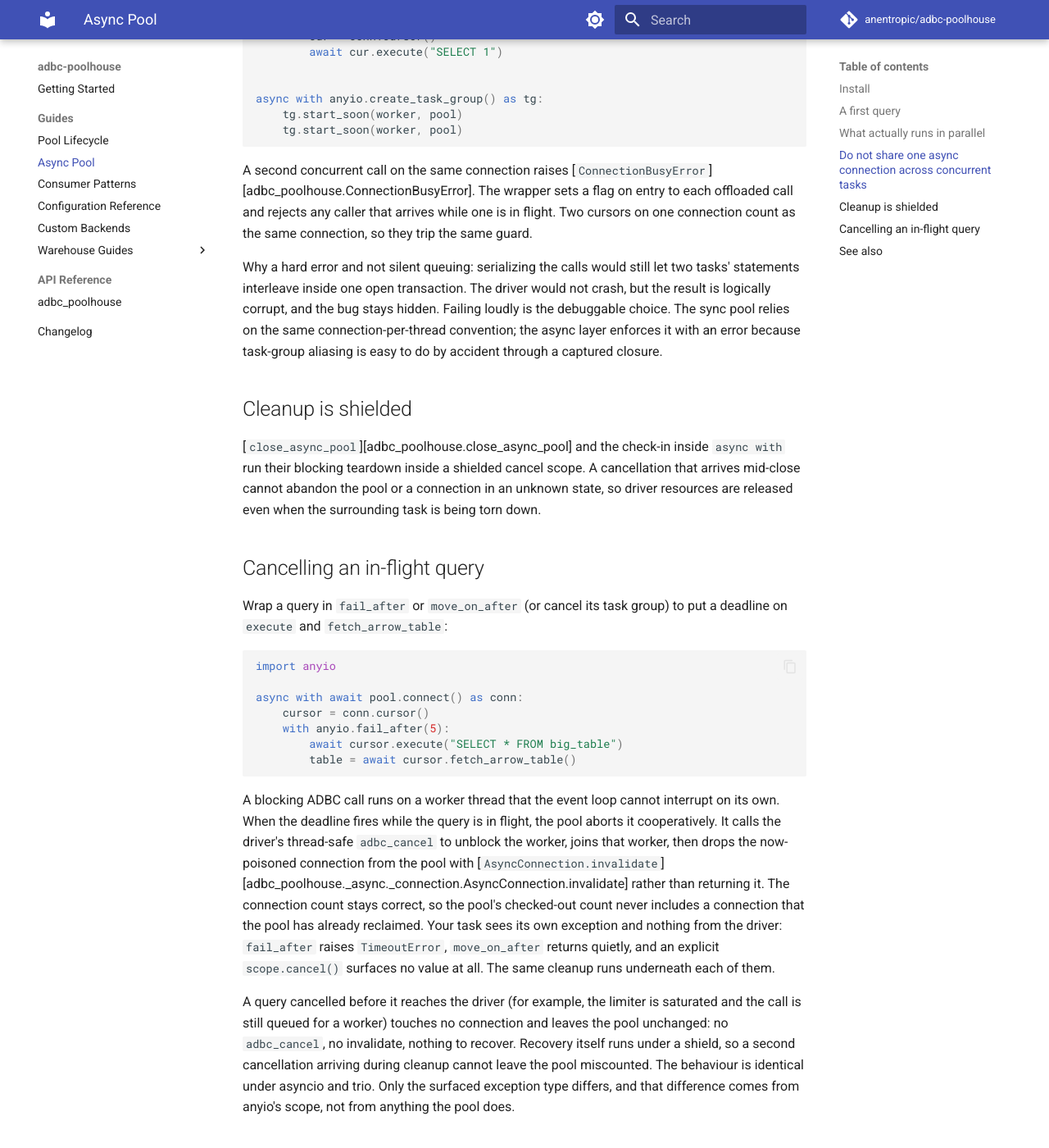
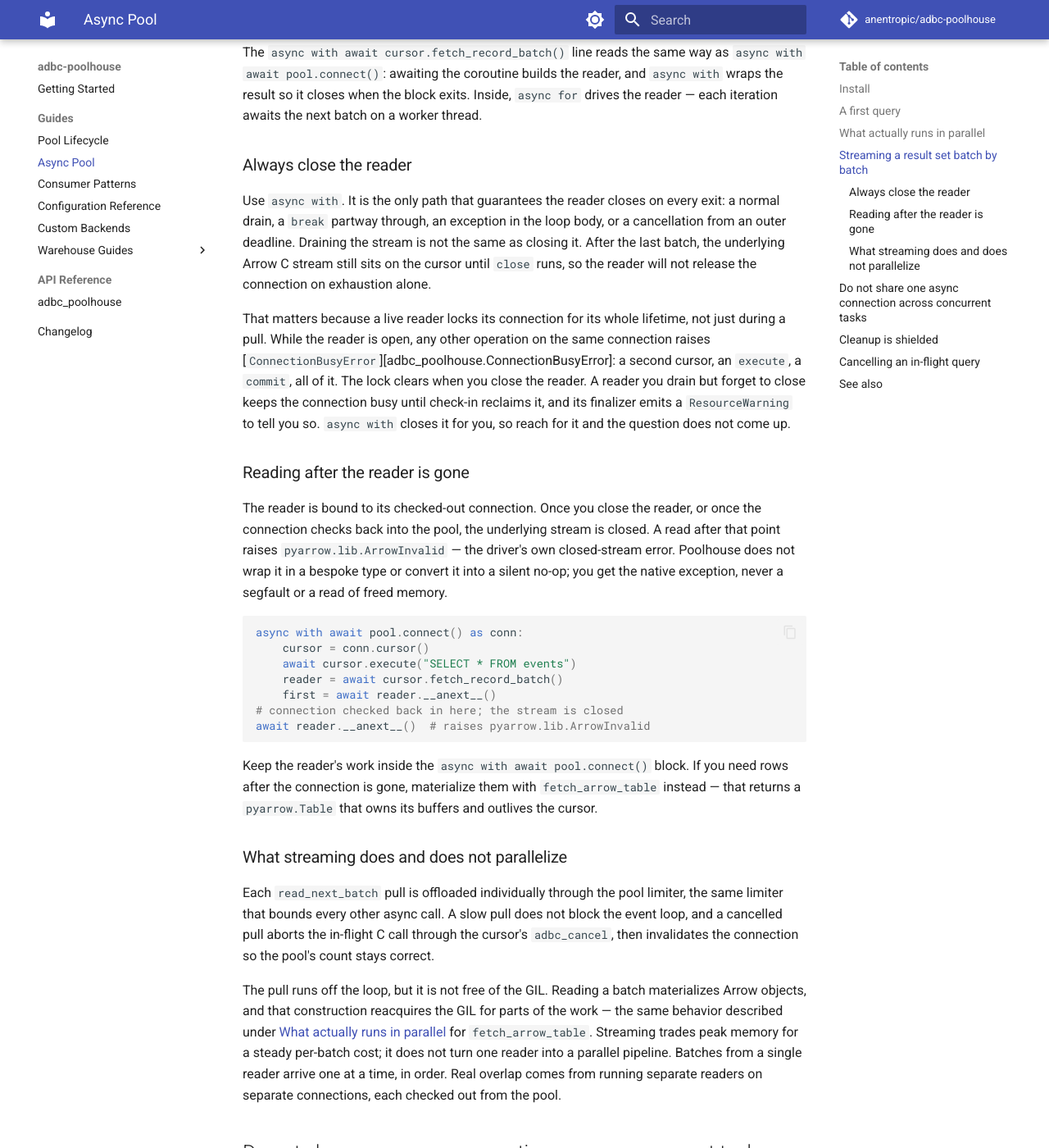
Before and after one commit to anentropic/adbc-poolhouse, an MkDocs documentation site: the page built from docs/src/guides/async.md, in a window 1280 px wide and 1400 px high, scrolled down 3407 px. Shown: the whole window at 82% size. Built offline with MkDocs 1.6.1 and Material for MkDocs 9.7.7, drawn with Linux system fonts in a browser that asks for light colours; comment, search, counter and statistics services are not loaded; some of the changed text lies outside the part shown.

Commit message:
docs(29-04): document Arrow streaming in the async guide
- Add a 'Streaming a result set batch by batch' how-to section to the async
  guide: canonical async with await cursor.fetch_record_batch() usage, the
  always-close reader-lifetime contract, read-after-checkin native ArrowInvalid,
  and honest per-batch-offload / GIL-reacquired concurrency framing (T-29-07)
- Register AsyncRecordBatchReader in gen_ref_pages.py's async reference block so
  the API reference renders it and fetch_record_batch
- Drop Arrow streaming from the experimental 'not available yet' list; add reader
  cross-links in the warning and See also section
- Humanizer pass applied to all new prose

Co-Authored-By: Claude Opus 4.8 (1M context) <noreply@anthropic.com>

````diff
--- a/docs/scripts/gen_ref_pages.py
+++ b/docs/scripts/gen_ref_pages.py
@@ -41,6 +41,12 @@ experimental and is not part of the constructible public API.
       filters: ["!^__"]
 
 ::: adbc_poolhouse._async._cursor.AsyncCursor
+    options:
+      show_root_heading: true
+      members_order: source
+      filters: ["!^__"]
+
+::: adbc_poolhouse._async._reader.AsyncRecordBatchReader
     options:
       show_root_heading: true
       members_order: source
--- a/docs/src/guides/async.md
+++ b/docs/src/guides/async.md
@@ -22,14 +22,14 @@ awaited.
 
     It is also incomplete. The following are not available yet on the async side:
 
-    - **Arrow streaming** — `fetch_record_batch` and `async for batch in ...`
     - **Async bulk write** — `adbc_ingest`
     - **DataFrame convenience** — `fetch_df` and `fetch_polars`
     - **Async ADBC metadata** — `adbc_get_table_schema`, `adbc_get_objects`, `adbc_get_info`
     - **Async prepared statements** — `adbc_prepare`, `adbc_execute_schema`
 
     What you get today is checkout, `execute` / `executemany`, the `fetch*` methods,
-    `fetch_arrow_table`, and cooperative cancellation. The rest is on the roadmap.
+    `fetch_arrow_table`, Arrow streaming through `fetch_record_batch`, and cooperative
+    cancellation. The rest is on the roadmap.
 
 ## Install
 
@@ -134,6 +134,94 @@ The pool caps concurrency for you. Each [`AsyncPool`][adbc_poolhouse._async._poo
 in-flight offloaded calls can never exceed the pool's checkout ceiling. There is
 no separate knob to tune and no global limiter to collide with.
 
+## Streaming a result set batch by batch
+
+`fetch_arrow_table` materializes the whole result before it returns. For a large
+query that is a lot of memory to hold at once. When you want to process the rows in
+chunks instead, `fetch_record_batch` hands you an
+[`AsyncRecordBatchReader`][adbc_poolhouse._async._reader.AsyncRecordBatchReader]:
+an async iterator that pulls one `pyarrow.RecordBatch` at a time, each pull offloaded
+off the event loop.
+
+The canonical form stacks `async with` over the awaited `fetch_record_batch`, then
+iterates:
+
+```python
+import anyio
+from adbc_poolhouse import DuckDBConfig, managed_async_pool
+
+async with managed_async_pool(DuckDBConfig(database="/tmp/warehouse.db")) as pool:
+    async with await pool.connect() as conn:
+        cursor = conn.cursor()
+        await cursor.execute("SELECT * FROM events WHERE day = ?", ["2026-06-27"])
+        async with await cursor.fetch_record_batch() as reader:
+            async for batch in reader:
+                process(batch)  # a pyarrow.RecordBatch, one chunk at a time
+```
+
+The `async with await cursor.fetch_record_batch()` line reads the same way as
+`async with await pool.connect()`: awaiting the coroutine builds the reader, and
+`async with` wraps the result so it closes when the block exits. Inside, `async for`
+drives the reader — each iteration awaits the next batch on a worker thread.
+
+### Always close the reader
+
+Use `async with`. It is the only path that guarantees the reader closes on every
+exit: a normal drain, a `break` partway through, an exception in the loop body, or a
+cancellation from an outer deadline. Draining the stream is not the same as closing
+it. After the last batch, the underlying Arrow C stream still sits on the cursor
+until `close` runs, so the reader will not release the connection on exhaustion
+alone.
+
+That matters because a live reader locks its connection for its whole lifetime, not
+just during a pull. While the reader is open, any other operation on the same
+connection raises
+[`ConnectionBusyError`][adbc_poolhouse.ConnectionBusyError]: a second cursor, an
+`execute`, a `commit`, all of it. The lock clears when you close the reader. A reader
+you drain but forget to close keeps the connection busy until check-in reclaims it,
+and its finalizer emits a `ResourceWarning` to tell you so. `async with` closes it for
+you, so reach for it and the question does not come up.
+
+### Reading after the reader is gone
+
+The reader is bound to its checked-out connection. Once you close the reader, or once
+the connection checks back into the pool, the underlying stream is closed. A read
+after that point raises `pyarrow.lib.ArrowInvalid` — the driver's own
+closed-stream error. Poolhouse does not wrap it in a bespoke type or convert it into
+a silent no-op; you get the native exception, never a segfault or a read of freed
+memory.
+
+```python
+async with await pool.connect() as conn:
+    cursor = conn.cursor()
+    await cursor.execute("SELECT * FROM events")
+    reader = await cursor.fetch_record_batch()
+    first = await reader.__anext__()
+# connection checked back in here; the stream is closed
+await reader.__anext__()  # raises pyarrow.lib.ArrowInvalid
+```
+
+Keep the reader's work inside the `async with await pool.connect()` block. If you
+need rows after the connection is gone, materialize them with `fetch_arrow_table`
+instead — that returns a `pyarrow.Table` that owns its buffers and outlives the
+cursor.
+
+### What streaming does and does not parallelize
+
+Each `read_next_batch` pull is offloaded individually through the pool limiter, the
+same limiter that bounds every other async call. A slow pull does not block the event
+loop, and a cancelled pull aborts the in-flight C call through the cursor's
+`adbc_cancel`, then invalidates the connection so the pool's count stays correct.
+
+The pull runs off the loop, but it is not free of the GIL. Reading a batch
+materializes Arrow objects, and that construction reacquires the GIL for parts of the
+work — the same behavior described under
+[What actually runs in parallel](#what-actually-runs-in-parallel) for
+`fetch_arrow_table`. Streaming trades peak memory for a steady per-batch cost; it does
+not turn one reader into a parallel pipeline. Batches from a single reader arrive one
+at a time, in order. Real overlap comes from running separate readers on separate
+connections, each checked out from the pool.
+
 ## Do not share one async connection across concurrent tasks
 
 An ADBC connection permits serialized access (one call at a time) but not
````
Also changed, not shown: other parts of docs/src/guides/async.md (+3 -1 lines).
